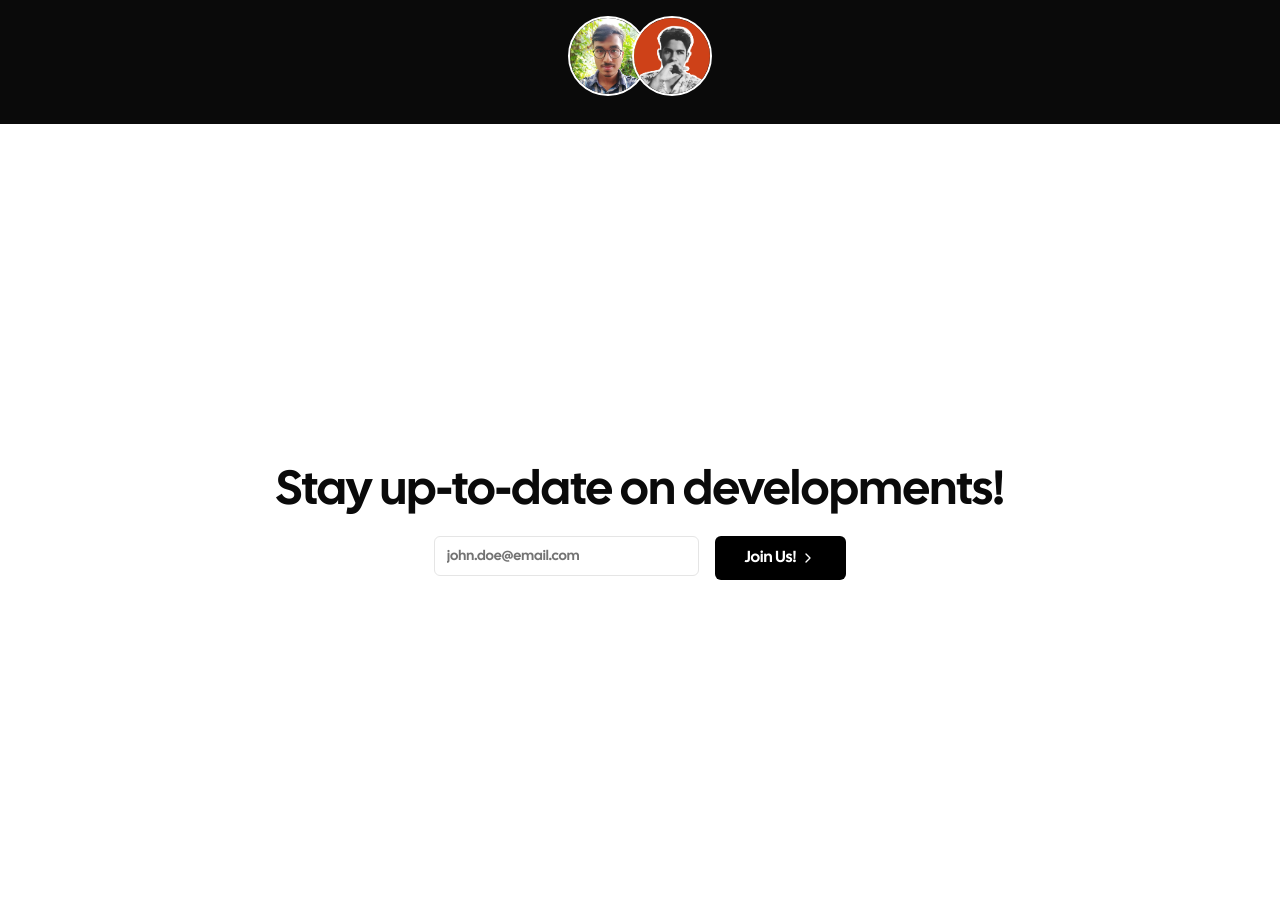
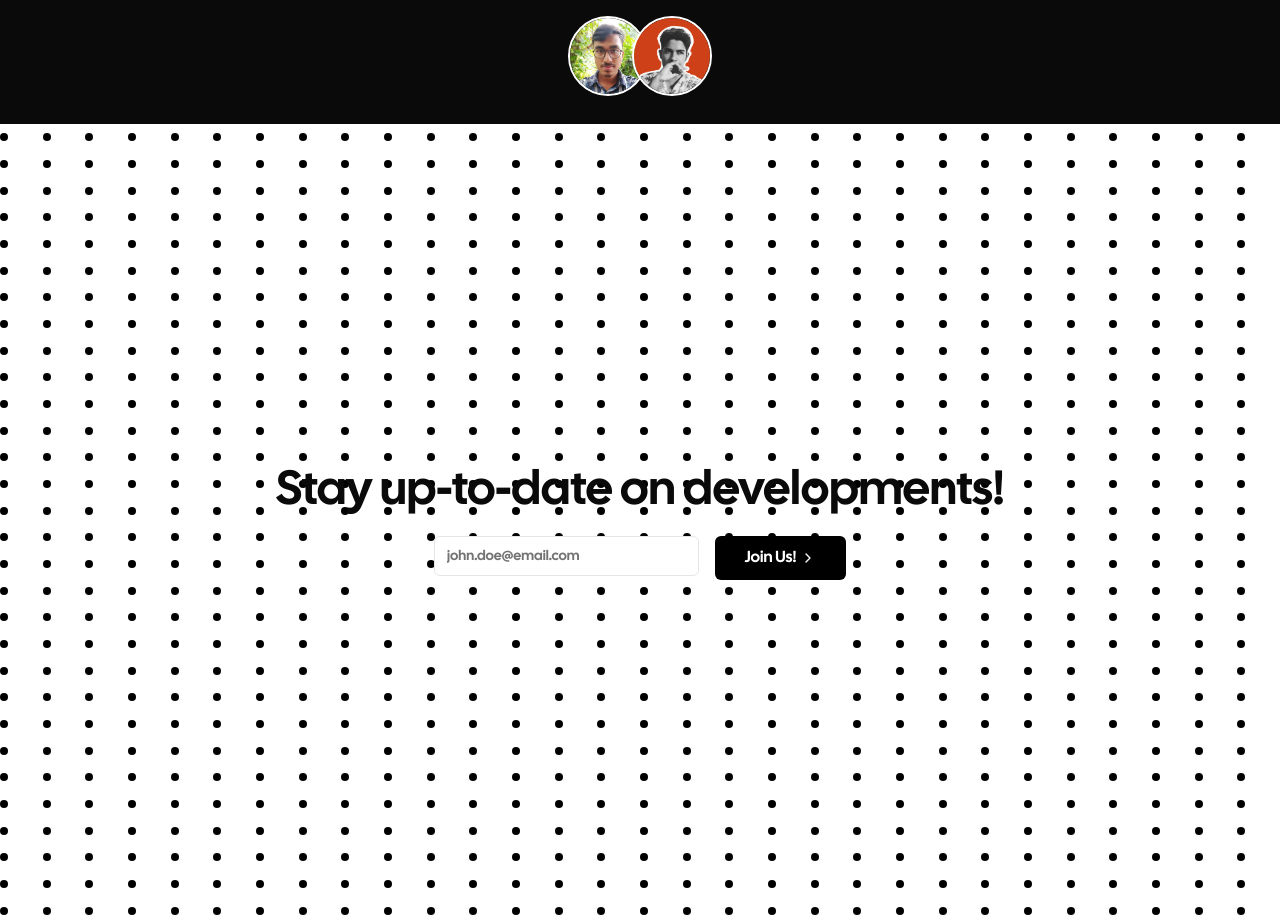
Before and after one commit to rajatsandeepsen/project-web-website, a Next.js app: page / in a window 1280 px wide. Shown: the part 2560-3484 px from the top of the page. Built offline with nearby package versions, Linux system fonts and the light colour scheme; no server answers.

Commit message:
added dot-point class

```diff
--- a/app/globals.css
+++ b/app/globals.css
@@ -196,3 +196,9 @@ html {
     opacity: 0;
   }
 } */
+
+.dot-point {
+  min-height: 8px;
+  width: 8px;
+  background-color: black;
+}
```
